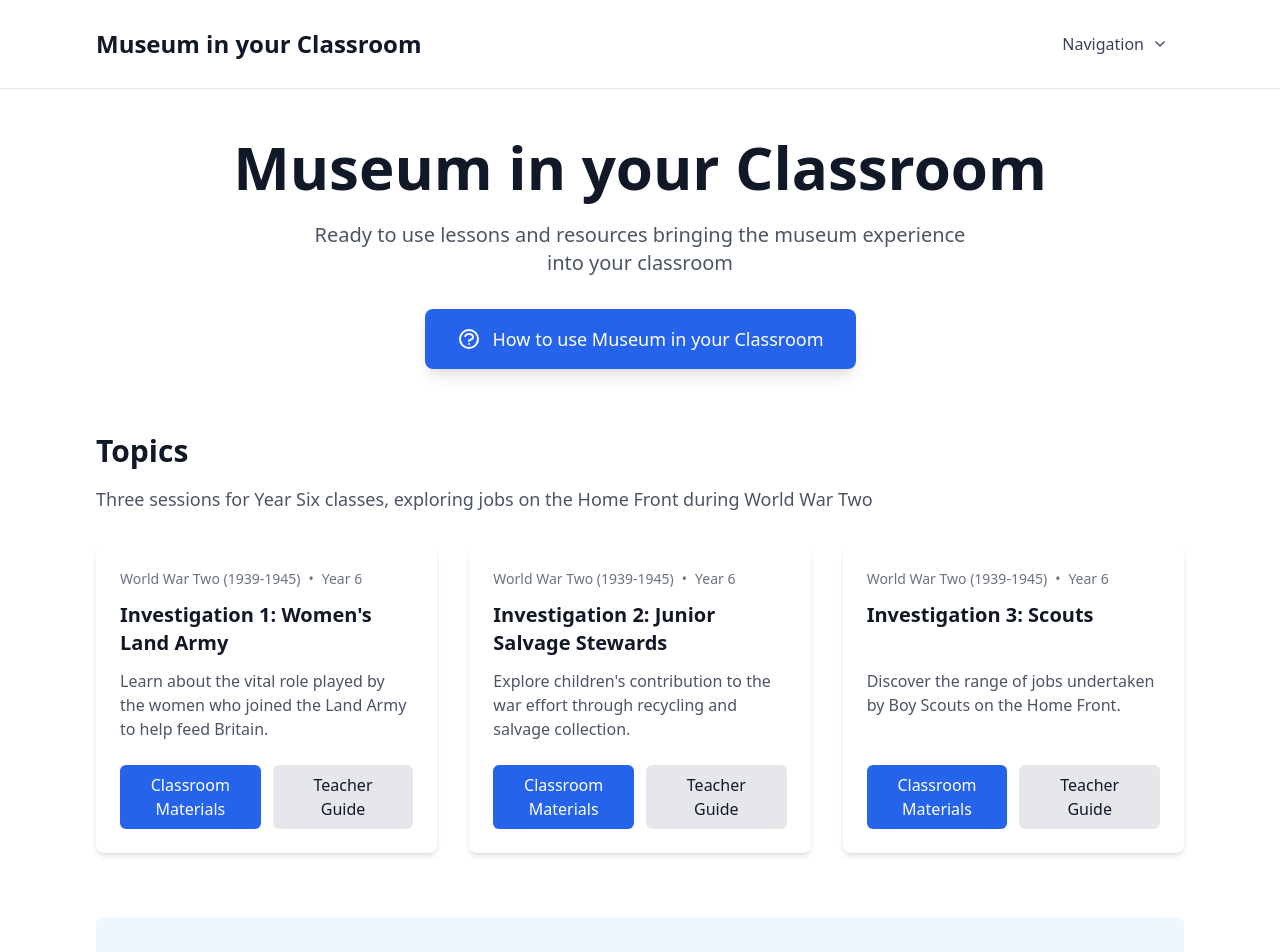
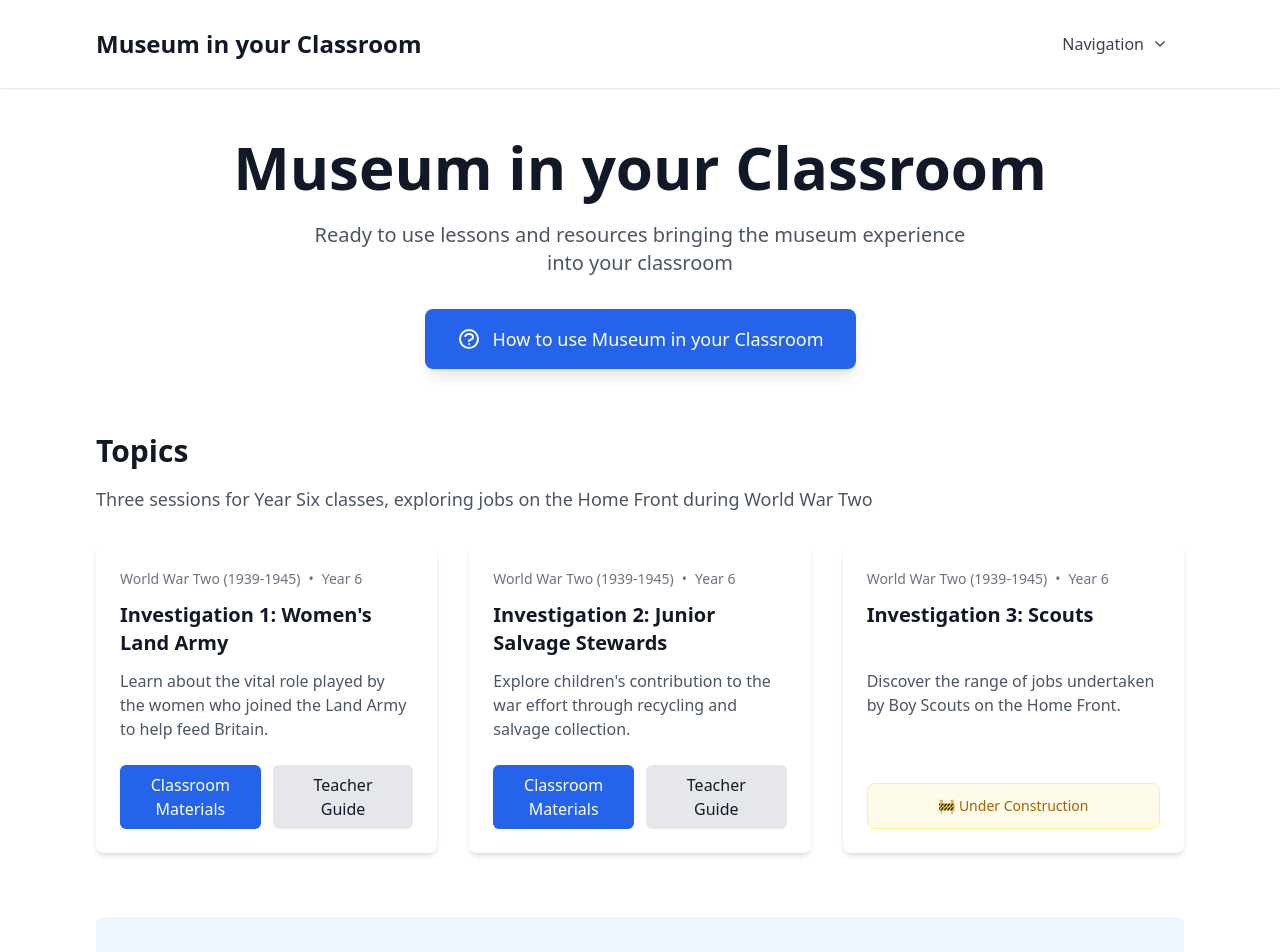
Before and after one commit to jonfrank/rosie-project, a React (Vite) app: page / in a window 1280 px wide. Shown: the top 952 px of the page. Built offline with nearby package versions, Linux system fonts and the light colour scheme.

Commit message:
Mark scouts session as under construction
The scouts session (Investigation 3) is not yet complete, so showing
the under construction message instead of active navigation buttons.

```diff
--- a/src/pages/Home.jsx
+++ b/src/pages/Home.jsx
@@ -76,7 +76,7 @@ const Home = () => {
                   {topic.description}
                 </p>
 
-                {topic.id === 1 || topic.id === 2 || topic.id === 3 ? (
+                {topic.id === 1 || topic.id === 2 ? (
                   <div className="flex flex-col sm:flex-row gap-3 mt-auto">
                     <Link
                       to={`/topic/${topic.slug}/classroom`}
```
